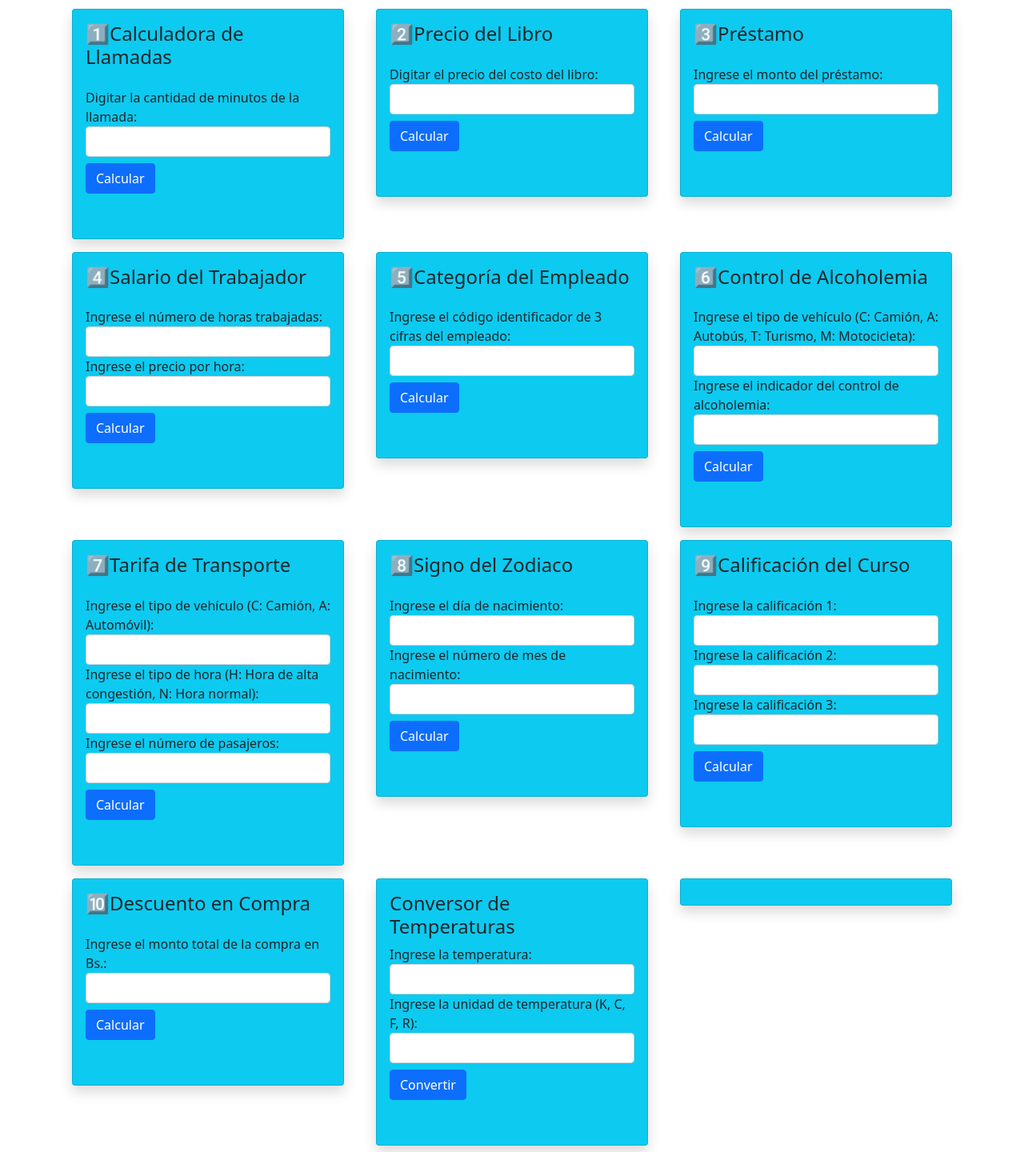
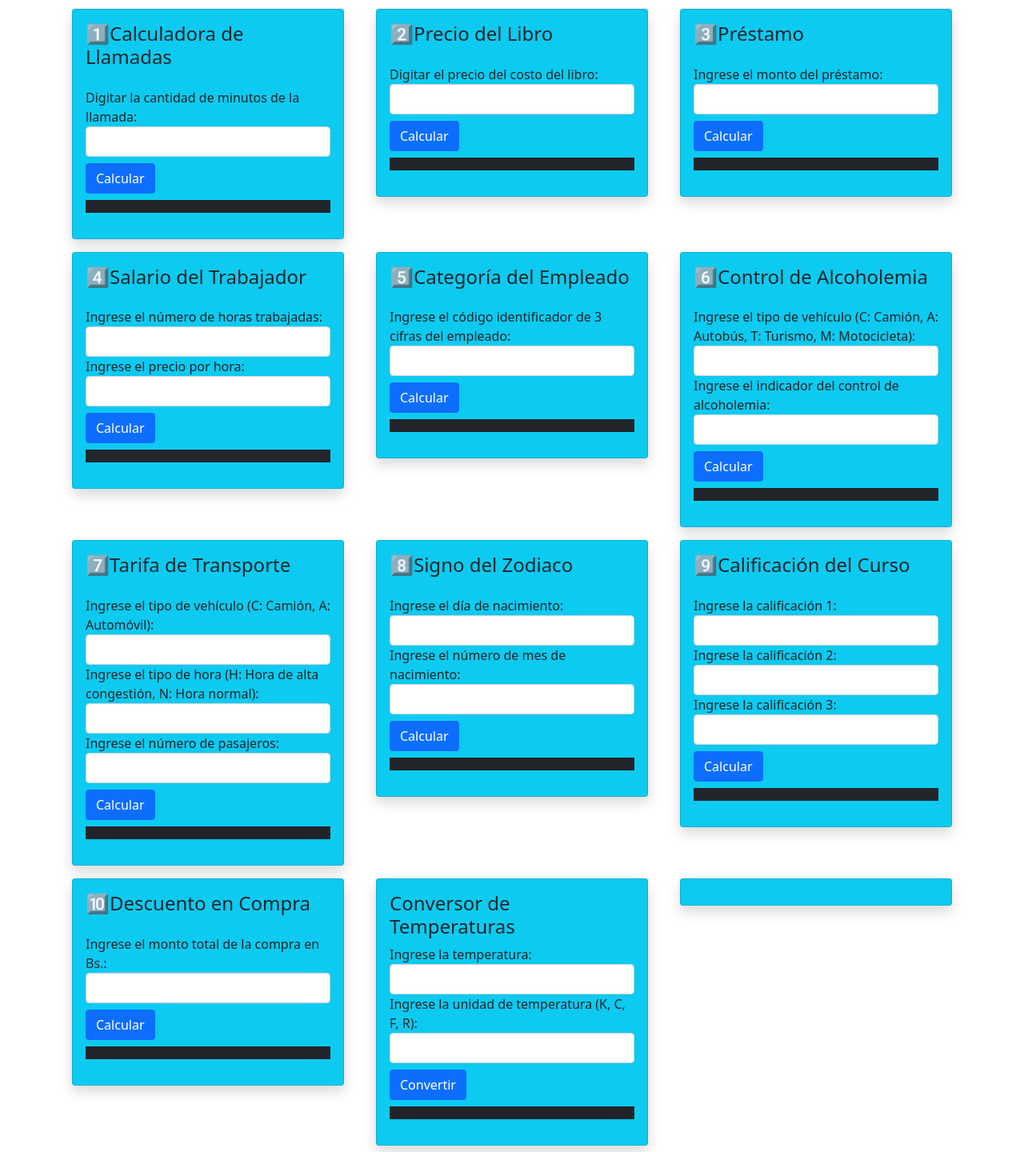
Before and after one commit to FeVer0710/Ejercicios, a plain HTML site: page index.html in a window 1280 px wide. Shown: the part 45-1485 px from the top of the page at 80% size. Drawn offline with nearby package versions, Linux system fonts and the light colour scheme.

Commit message:
Update index.html

```diff
--- a/index.html
+++ b/index.html
@@ -21,7 +21,7 @@
                             <input type="number" class="form-control" id="cantidadMinutos">
                         </div>
                         <button class="btn btn-primary text-white my-2" onclick="calcular()">Calcular</button>
-                        <p class="text-white p-2" id="resultado"></p>
+                        <p class="bg-dark text-white p-2" id="resultado"></p>
                     </div>
                 </div>
             </div>
@@ -34,7 +34,7 @@
                             <input type="number" class="form-control" id="precioCosto">
                         </div>
                         <button class="btn btn-primary text-white my-2" onclick="calcular_2()">Calcular</button>
-                        <p class="text-white p-2" id="resultado_2"></p>
+                        <p class="bg-dark text-white p-2" id="resultado_2"></p>
                     </div>
                 </div>
             </div>
@@ -47,7 +47,7 @@
                             <input type="number" class="form-control" id="montoInicial">
                         </div>
                         <button class="btn btn-primary text-white my-2" onclick="calcular_3()">Calcular</button>
-                        <p class="text-white p-2" id="resultado_3"></p>
+                        <p class="bg-dark text-white p-2" id="resultado_3"></p>
                     </div>
                 </div>
             </div>
@@ -67,7 +67,7 @@
                             <input type="number" class="form-control" id="precioPorHora">
                         </div>
                         <button class="btn btn-primary text-white my-2" onclick="calcular_4()">Calcular</button>
-                        <p class="text-white p-2" id="resultado_4"></p>
+                        <p class="bg-dark text-white p-2" id="resultado_4"></p>
                     </div>
                 </div>
             </div>
@@ -80,7 +80,7 @@
                             <input type="number" class="form-control" id="codigo">
                         </div>
                         <button class="btn btn-primary text-white my-2" onclick="calcular_5()">Calcular</button>
-                        <p class="text-white p-2" id="resultado_5"></p>
+                        <p class="bg-dark text-white p-2" id="resultado_5"></p>
                     </div>
                 </div>
             </div>
@@ -98,7 +98,7 @@
                             <input type="number" class="form-control" id="indicador">
                         </div>
                         <button class="btn btn-primary text-white my-2" onclick="calcular_6()">Calcular</button>
-                        <p class="text-white p-2" id="resultado_6"></p>
+                        <p class="bg-dark text-white p-2" id="resultado_6"></p>
                     </div>
                 </div>
             </div>
@@ -123,7 +123,7 @@
                             <input type="number" class="form-control" id="numPasajeros">
                         </div>
                         <button class="btn btn-primary text-white my-2" onclick="calcular_7()">Calcular</button>
-                        <p class="text-white p-2" id="resultado_7"></p>
+                        <p class="bg-dark text-white p-2" id="resultado_7"></p>
                     </div>
                 </div>
             </div>
@@ -140,7 +140,7 @@
                             <input type="number" class="form-control" id="mes">
                         </div>
                         <button class="btn btn-primary text-white my-2" onclick="calcular_8()">Calcular</button>
-                        <p class="text-white p-2" id="resultado_8"></p>
+                        <p class="bg-dark text-white p-2" id="resultado_8"></p>
                     </div>
                 </div>
             </div>
@@ -161,7 +161,7 @@
                             <input type="number" class="form-control" id="calificacion3">
                         </div>
                         <button class="btn btn-primary text-white my-2" onclick="calcular_9()">Calcular</button>
-                        <p class="text-white p-2" id="resultado_9"></p>
+                        <p class="bg-dark text-white p-2" id="resultado_9"></p>
                     </div>
                 </div>
             </div>
@@ -177,7 +177,7 @@
                             <input type="number" class="form-control" id="montoCompra">
                         </div>
                         <button class="btn btn-primary text-white my-2" onclick="calcular_10()">Calcular</button>
-                        <p class="text-white p-2" id="resultado_10"></p>
+                        <p class="bg-dark text-white p-2" id="resultado_10"></p>
                     </div>
                 </div>
             </div>
@@ -194,7 +194,7 @@
                             <input type="text" class="form-control" id="inputUnidad2">
                         </div>
                         <button class="btn btn-primary my-2" onclick="convertirTemperatura()">Convertir</button>
-                        <p class="text-white p-2" id="resultado2"></p>
+                        <p class="bg-dark text-white p-2" id="resultado2"></p>
                     </div>
                 </div>
             </div>
```
